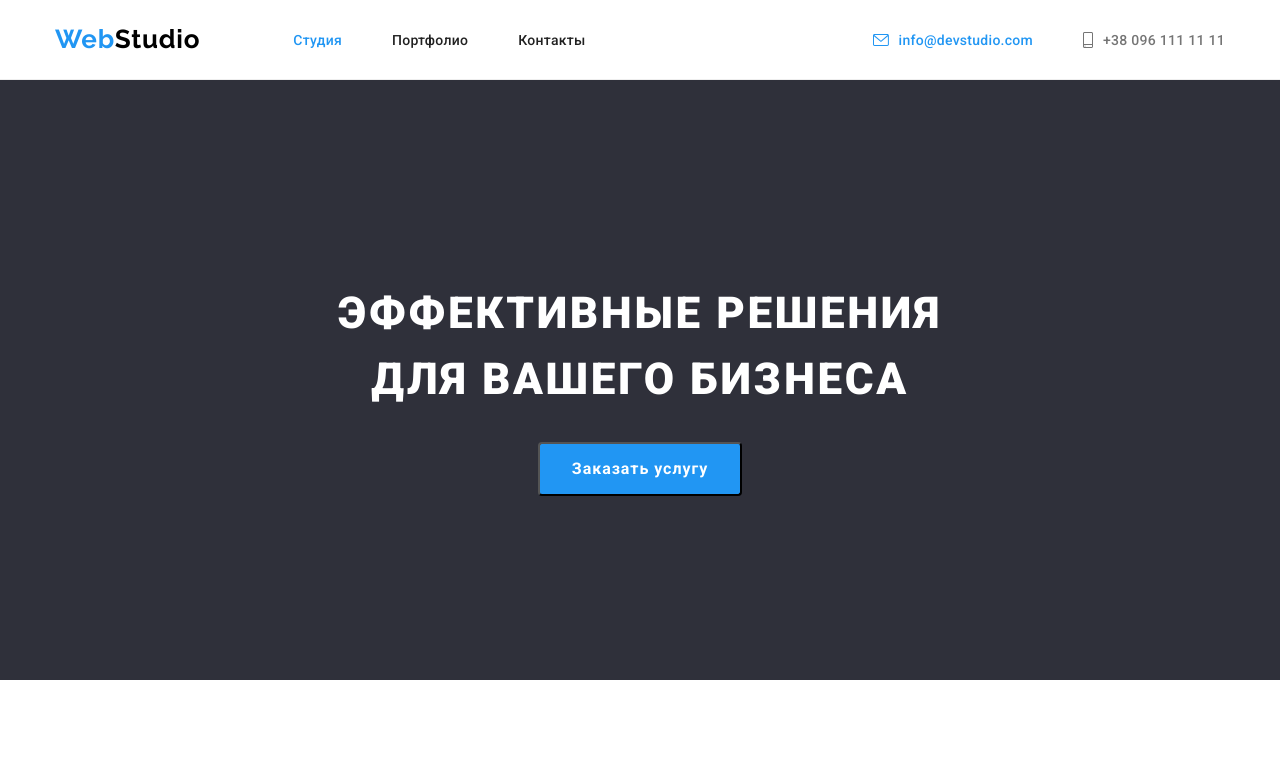
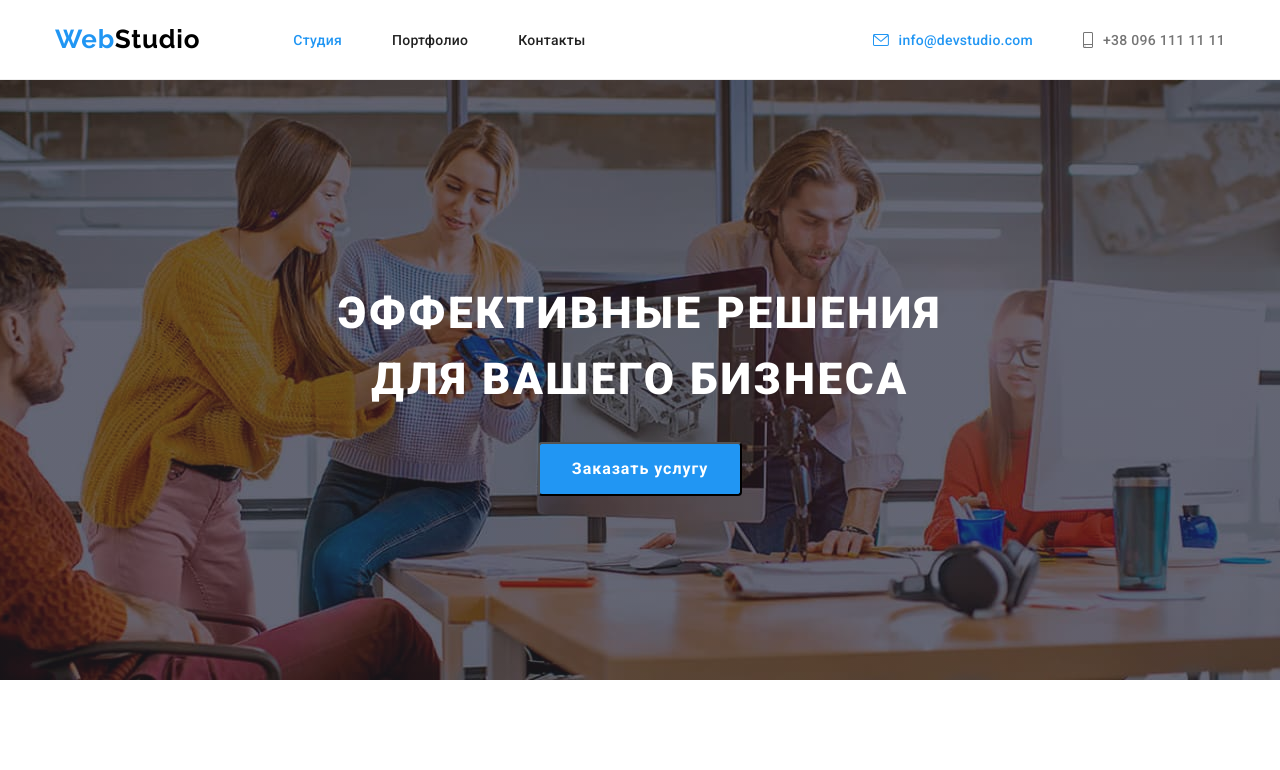
Before and after one commit to Bogorodichenko/goit-markup-hw-04, a plain HTML site: page index.html in a window 1280 px wide. Shown: the top 770 px of the page. Drawn offline with nearby package versions, Linux system fonts and the light colour scheme; the site is published under a folder, as on GitHub Pages, so addresses that start at the root find nothing.

Commit message:
Fix hero images

```diff
--- a/css/styles.css
+++ b/css/styles.css
@@ -198,8 +198,9 @@ body {
     margin-left: auto;
     margin-right: auto;
     background-image: linear-gradient(to right,
-            rgba(47, 48, 58, 0.4), rgba(47, 48, 58, 0.4)),
-        url(/images/hero.jpeg);
+            rgba(47, 48, 58, 0.4),
+            rgba(47, 48, 58, 0.4)),
+        url(../images/hero.jpeg);
     background-repeat: no-repeat;
     background-size: cover;
     background-position: center;
```
Also changed, not shown: 2 other files.
